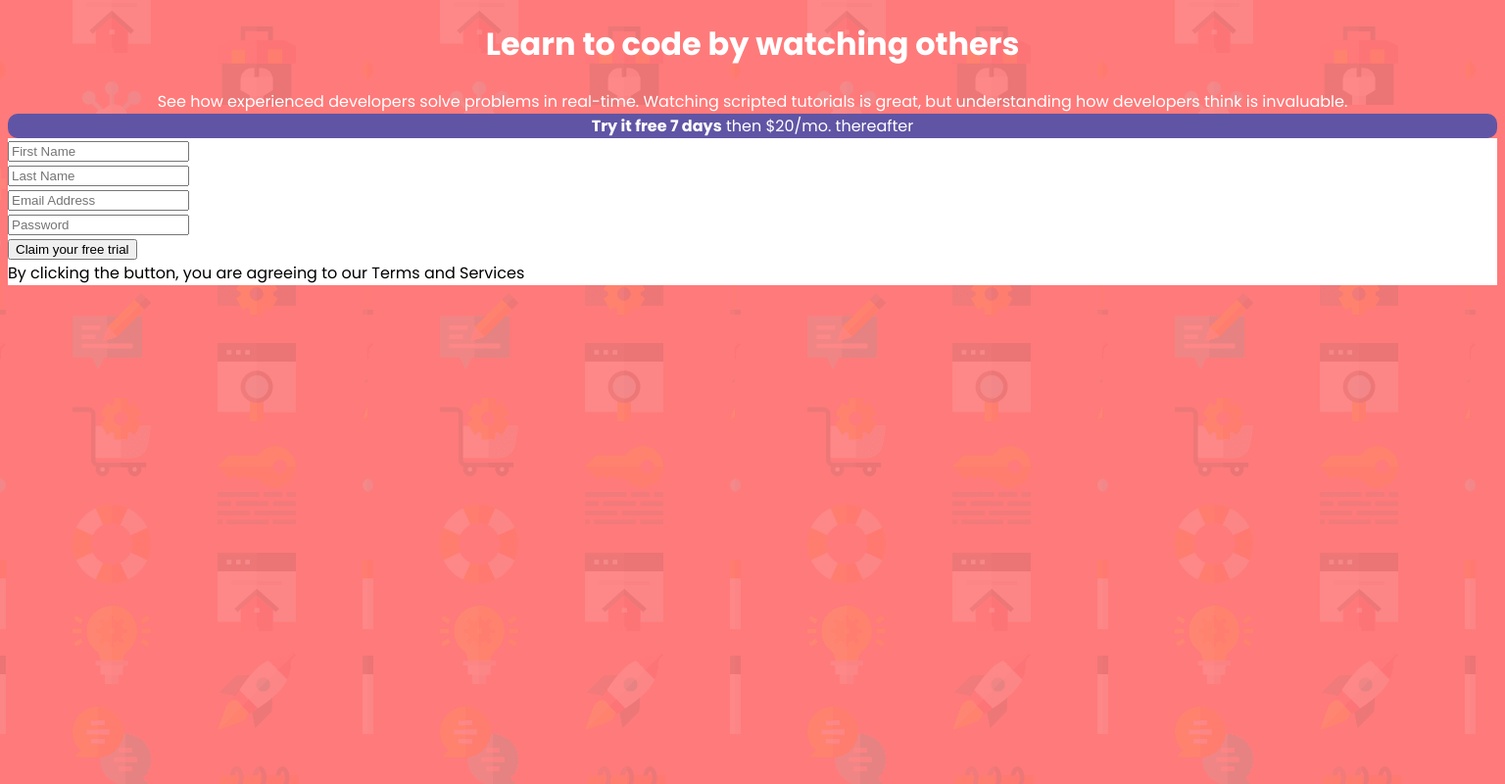
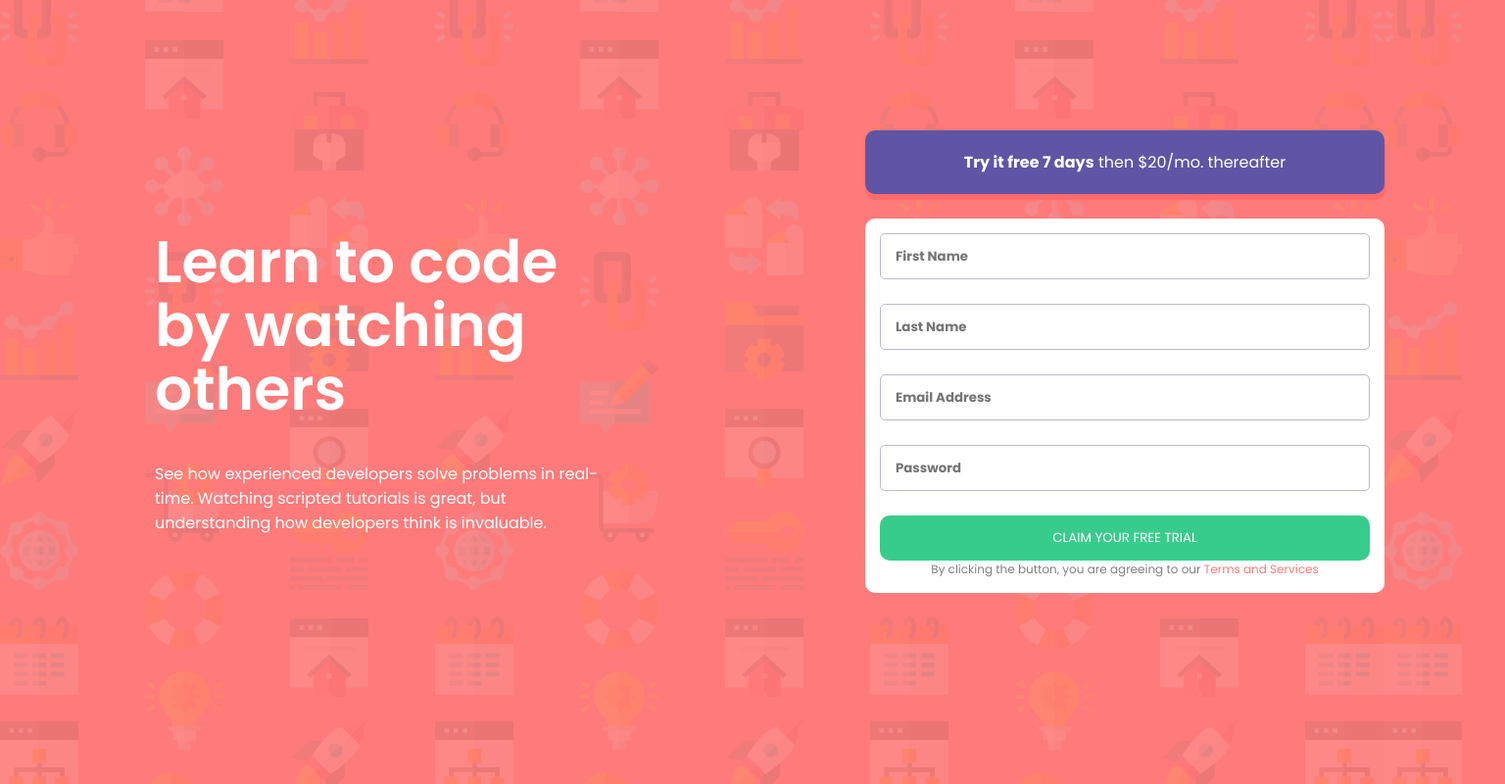
Before and after one commit to LBuchananCates/intro-component-with-signup-form, a plain HTML site: page index.html in a window 1536 px wide. Shown: the whole page at 98% size. Drawn offline with Linux system fonts and the light colour scheme.

Commit message:
styles left and right columns on desktop

```diff
--- a/signup-form.css
+++ b/signup-form.css
@@ -4,27 +4,33 @@
 
 body {
   font-family: "Poppins", sans-serif;
+  font-size: 16px;
   background-image: url(./images/bg-intro-mobile.png);
   background-color: hsl(0, 100%, 74%);
 }
 
 .title {
   color: white;
-  /* margin: 0 auto; */
   text-align: center;
+  line-height: 37px;
+  font-weight: 600;
+  margin-top: 88px;
 }
 
 p {
   color: white;
-  margin: 0 auto;
   text-align: center;
+  margin: 30px 20px;
 }
 
 .free-trial-statement {
   background-color: hsl(248, 32%, 49%);
+  box-shadow: 1px 6px 0px hsl(0, 100%, 71%);
   text-align: center;
   color: white;
   border-radius: 10px;
+  margin: 60px 15px 25px;
+  padding: 20px 70px;
 }
 
 .bold {
@@ -33,17 +39,77 @@ p {
 
 form {
   background-color: white;
+  border-radius: 10px;
+  display: flex;
+  flex-direction: column;
+  padding: 15px;
+  margin: 15px;
 }
 
-.free-trial-button {
+input {
+  border: 1px solid hsl(246, 17%, 77%);
+  border-radius: 5px;
+  padding: 15px;
+}
+
+input:focus {
+  border: 1px solid hsl(248, 32%, 49%);
+}
+
+input::placeholder {
+  font-family: "Poppins";
+  font-weight: bold;
+}
+
+.claim-free-trial-btn {
   background-color: hsl(154, 59%, 51%);
   border: solid hsl(154, 59%, 51%);
   color: white;
   font-family: "Poppins";
   border-radius: 10px;
   text-transform: uppercase;
+  text-align: center;
+  padding: 10px 30px;
 }
 
-.terms-and-services {
+.tas {
+  color: grey;
+  font-size: 12px;
+  text-align: center;
+}
+.tas-link {
   color: hsl(0, 100%, 74%);
 }
+
+@media screen and (min-width: 1440px) {
+  body {
+    background-image: url(./images/bg-intro-desktop.png);
+  }
+
+  main {
+    display: flex;
+    flex-direction: row;
+  }
+
+  .left-column {
+    margin: auto;
+    width: 50%;
+    padding: 65px 150px;
+  }
+
+  .title {
+    font-size: 60px;
+    line-height: 65px;
+    text-align: left;
+  }
+
+  p {
+    text-align: left;
+    margin: inherit;
+  }
+
+  .right-column {
+    width: 50%;
+    padding: 65px 100px;
+  }
+}
```
